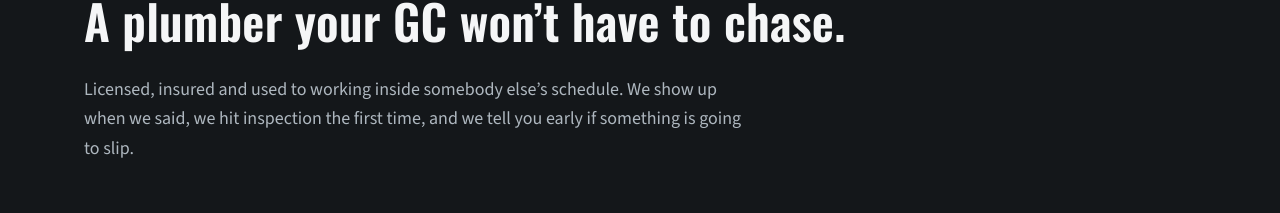
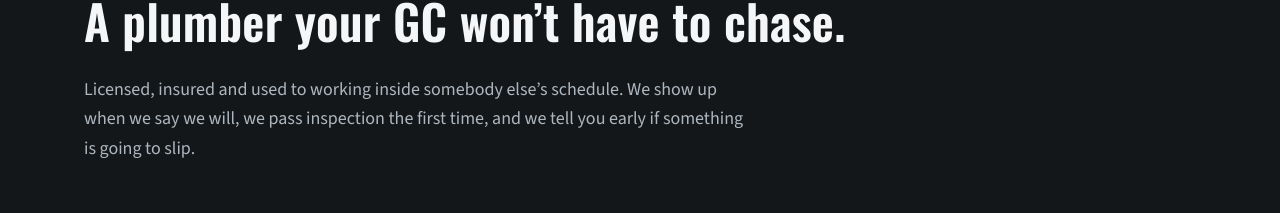
Before and after one commit to scottmsimmons69/dynamic-plumbing, a Next.js app: page /commercial in a window 1280 px wide. Shown: the part 202-415 px from the top of the page. Built offline with nearby package versions, Linux system fonts and the light colour scheme.

Commit message:
Commercial hero copy fix

```diff
--- a/src/app/commercial/page.tsx
+++ b/src/app/commercial/page.tsx
@@ -17,7 +17,7 @@ export default function Commercial() {
         </h1>
         <p className="mt-6 max-w-2xl text-lg leading-relaxed text-mist">
           Licensed, insured and used to working inside somebody else&rsquo;s
-          schedule. We show up when we said, we hit inspection the first time,
+          schedule. We show up when we say we will, we pass inspection the first time,
           and we tell you early if something is going to slip.
         </p>
       </Section>
```
